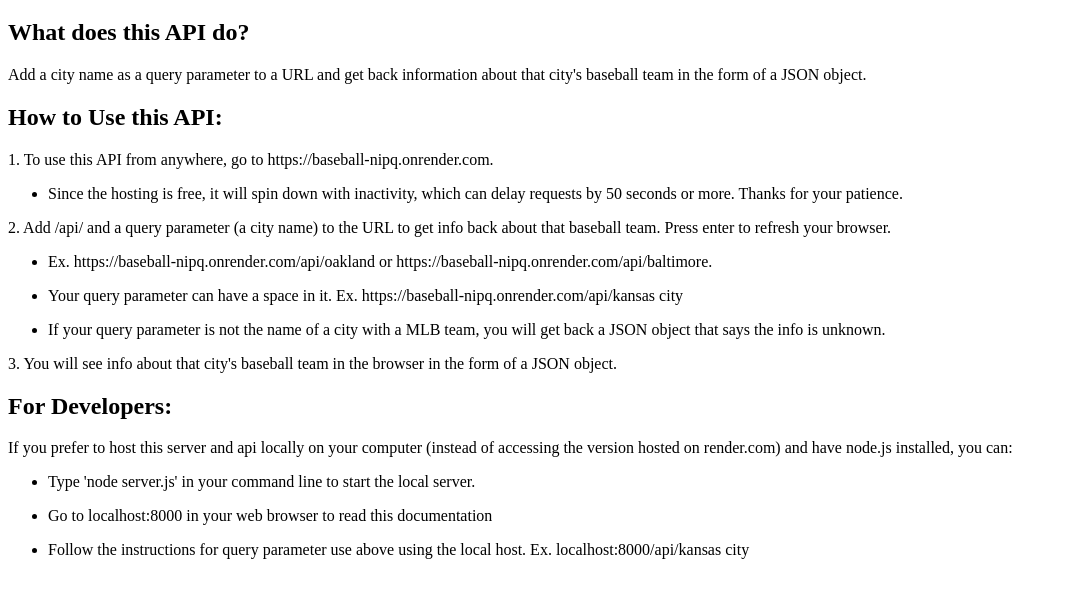
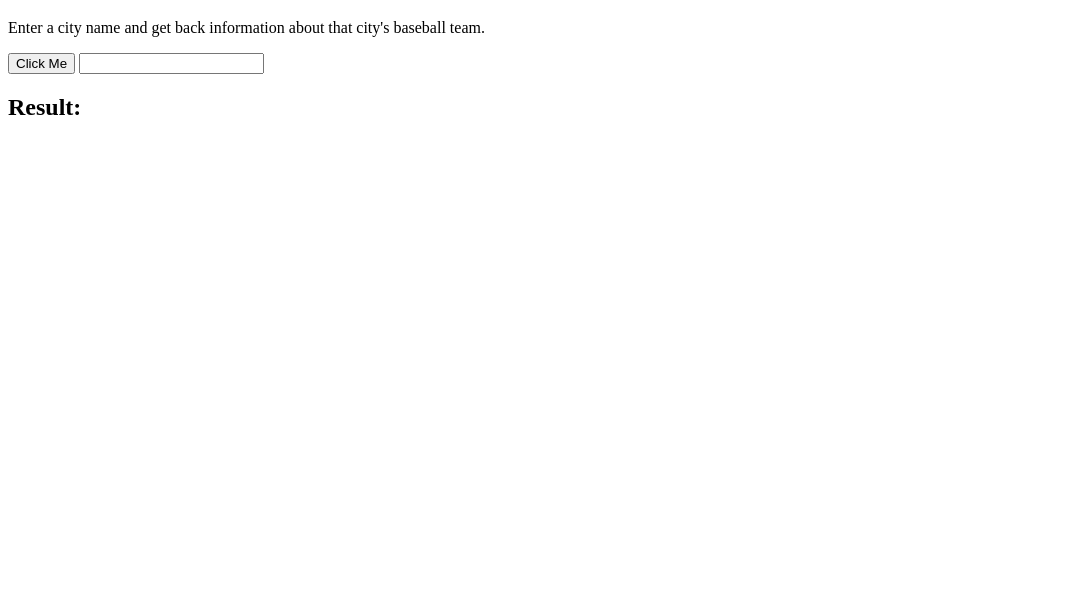
Before and after one commit to annieclinton/baseball-teams, a website: page index.html in a window 1280 px wide. Shown: the part 61-658 px from the top of the page, without its empty margins (0-1067 px from the left). Drawn offline with Linux system fonts and the light colour scheme.

Commit message:
added cors, added client side js and html

```diff
--- a/index.html
+++ b/index.html
@@ -8,37 +8,11 @@
 <body>
     <h1>Baseball Teams API</h1>
 
-    <h2>What does this API do?</h2>
-    <p>Add a city name as a query parameter to a URL and get back information about that city's baseball team in the form of a JSON object.</p>
+    <p>Enter a city name and get back information about that city's baseball team.</p>
+        <button>Click Me</button>
+        <input type="text">
+        <h2>Result: </h2>
 
-    <h2>How to Use this API:</h2>
-    <p>1. To use this API from anywhere, go to https://baseball-nipq.onrender.com.</p>
-    <ul>
-        <li>
-            <p>Since the hosting is free, it will spin down with inactivity, which can delay requests by 50 seconds or more. Thanks for your patience.</p>
-        </li>
-    </ul>
-
-    <p>2. Add /api/ and a query parameter (a city name) to the URL to get info back about that baseball team.  Press enter to refresh your browser.</p>
-    <ul>
-        <li>
-            <p>Ex. https://baseball-nipq.onrender.com/api/oakland or https://baseball-nipq.onrender.com/api/baltimore.</p>
-        </li>
-        <li>
-            <p>Your query parameter can have a space in it. Ex. https://baseball-nipq.onrender.com/api/kansas city</p>
-        </li>
-        <li>
-            <p>If your query parameter is not the name of a city with a MLB team, you will get back a JSON object that says the info is unknown.</p>
-        </li>
-    </ul>
-    <p>3.  You will see info about that city's baseball team in the browser in the form of a JSON object.</p>
-
-    <h2>For Developers:</h2>
-    <p>If you prefer to host this server and api locally on your computer (instead of accessing the version hosted on render.com) and have node.js installed, you can:</p>
-    <ul>
-        <li><p>Type 'node server.js' in your command line to start the local server.</p></li>
-        <li><p>Go to localhost:8000 in your web browser to read this documentation </p></li>
-        <li><p>Follow the instructions for query parameter use above using the local host. Ex. localhost:8000/api/kansas city </p></li>
-    </ul>
-</body>
-</html>
+        <script src='js/main.js'></script>
+    </body>
+    </html>
--- /dev/null
+++ b/js/main.js
@@ -0,0 +1,14 @@
+document.querySelector('button').addEventListener('click', apiRequest)
+
+async function apiRequest(){
+    const city = document.querySelector('input').value
+    try{
+        const response = await fetch(`https://baseball-nipq.onrender.com/api/${city}`)
+        const data = await response.json()
+
+        console.log(data)
+        document.querySelector('h2').innerText = data.teamName
+    }catch(error){
+        console.log(error)
+    }
+}
--- a/package.json
+++ b/package.json
@@ -9,6 +9,7 @@
   "author": "",
   "license": "ISC",
   "dependencies": {
+    "cors": "^2.8.5",
     "express": "^4.19.2"
   }
 }
--- a/server.js
+++ b/server.js
@@ -1,6 +1,9 @@
 const express = require('express')
 const app = express()
+const cors = require('cors')
 const PORT = 8000
+
+app.use(cors())
 
 const teams = {
     // 'arizona': {
```
Also changed, not shown: 1 other file.
